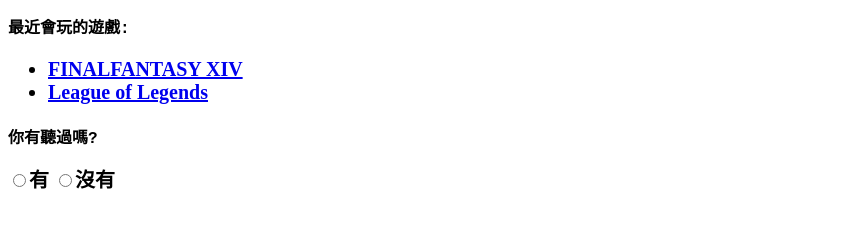
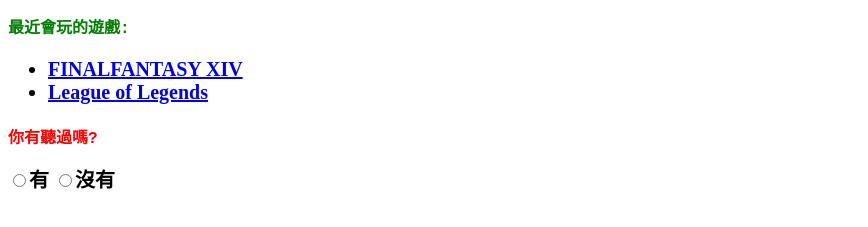
Before and after one commit to haoasdzxc/409261316.github.io, a plain HTML site: page index.html in a window 1280 px wide. Shown: the part 409-636 px from the top of the page, without its empty margins (0-868 px from the left). Drawn offline with nearby package versions, Linux system fonts and the light colour scheme.

Commit message:
Update index.html

```diff
--- a/index.html
+++ b/index.html
@@ -25,8 +25,8 @@
     $("#No").addClass("animated shake");
     $("#Yes").addClass("animated bounce");
     $("#p1").hide();
-    $("#No").css("color", "red");
-    $("#Yes").css("color", "green");
+    $("#p3").css("color", "red");
+    $("#p2").css("color", "green");
   });
 </script>
 </head>
@@ -38,13 +38,13 @@
 
     <a href="https://imgur.com/a/M9SCqTB"><img src="https://imgur.com/a/M9SCqTB" alt="派大星比讚.jpg"></a>
     <a href="https://imgur.com/a/tG3RgSc"><img src="https://imgur.com/a/tG3RgSc" alt="吉娃娃比讚.jpg"></a>
-    <p>最近會玩的遊戲:</p>
+    <p id="p2">最近會玩的遊戲:</p>
     <ul>
       <li><a href="https://www.finalfantasyxiv.com/">FINALFANTASY XIV</a></li>
       <li><a href="https://lol.garena.tw/">League of Legends</a></li>
     </ul>
 
-    <p>你有聽過嗎?</p>
+    <p id="p3">你有聽過嗎?</p>
     <label><input id="Yes" type="radio" name="Yes-No">有</label>
     <label><input id="No" type="radio" name="Yes-No">沒有</label>
   </main>
```
